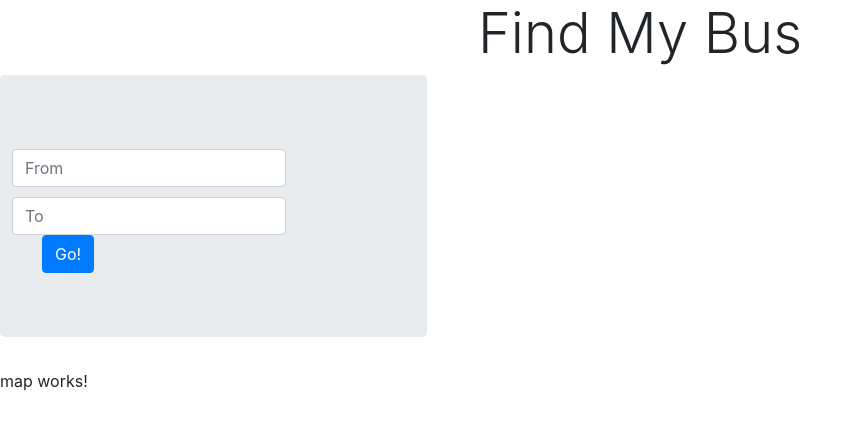
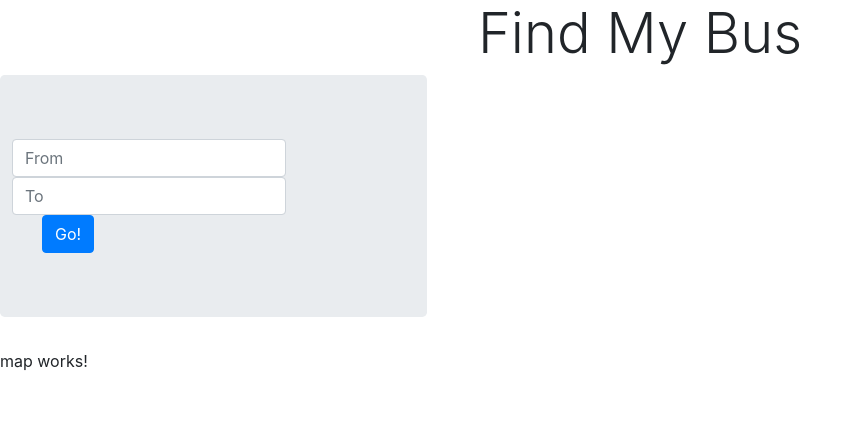
Before and after one commit to Driftydirt/FindMyBus, an Angular app: page / in a window 1280 px wide. Shown: the top 430 px of the page, without its empty margins (0-862 px from the left). Built offline with nearby package versions, Linux system fonts and the light colour scheme.

Commit message:
Fixing css

```diff
--- a/src/app/search/search.component.css
+++ b/src/app/search/search.component.css
@@ -1,6 +1,5 @@
 .form {
     margin-left: 10px;
-    margin-top: 10px;
 }
 
 .btn {
```
